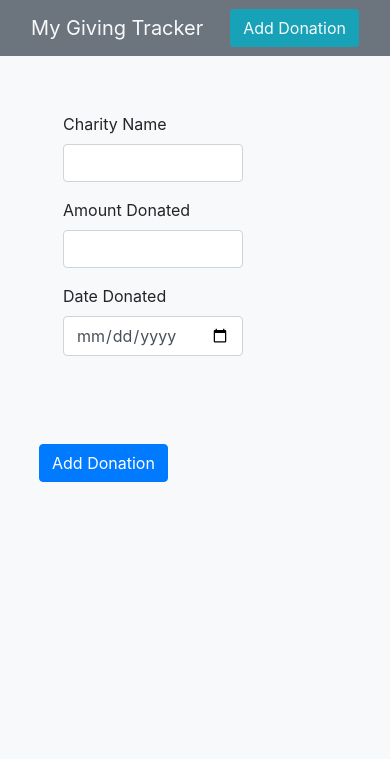
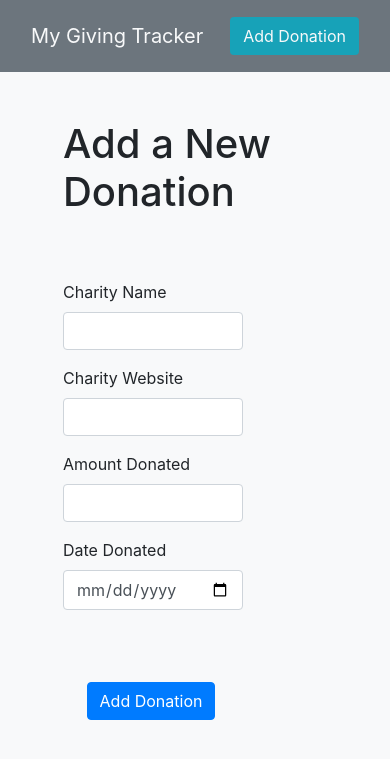
Before and after one commit to lissalad/charity-tracker, a Flask app: page /donations/new in a window 390 px wide. Shown: the top 759 px of the page. Run offline with Flask 2, Linux system fonts and the light colour scheme; some libraries are stand-ins or nearby versions.

Commit message:
formatted nice and responsive, includes website

```diff
--- a/app.py
+++ b/app.py
@@ -26,6 +26,7 @@ def donation_new():
 def donation_submit():
     donation = {
         'name': request.form.get('charity-name'),
+        'website': request.form.get('website'),
         'amount': request.form.get('amount'),
         'date': request.form.get('date'),
       }
--- a/templates/base.html
+++ b/templates/base.html
@@ -14,6 +14,6 @@
   </head>
   <body class="bg-light">
     {% include 'partials/navbar.html' %}
-    <div class="container mt-5">{% block content %}{% endblock %}</div>
+    <div class="container-fluid mt-5">{% block content %}{% endblock %}</div>
   </body>
 </html>
--- a/templates/donations_new.html
+++ b/templates/donations_new.html
@@ -1,8 +1,10 @@
 {% extends 'base.html' %} {% block content %}
-<form method="POST" action="/donations">
-  <div>{% include 'partials/donation_form.html' %}</div>
-  <div class="form-group">
-    <button class="btn btn-primary m-4" type="submit">Add Donation</button>
+<h1 class="ml-5 mb-2">Add a New Donation</h1>
+
+<form method="POST" action="/donations" class="d-flex flex-column">
+  <div class="">{% include 'partials/donation_form.html' %}</div>
+  <div class="form-group d-flex flex-column align-items-center mr-5">
+    <button class="btn btn-primary m-2 mr-5" type="submit">Add Donation</button>
   </div>
 </form>
 {% endblock %}
--- a/templates/partials/donation_form.html
+++ b/templates/partials/donation_form.html
@@ -12,6 +12,10 @@
     />
   </div>
   <div class="form-group">
+    <label for="date">Charity Website</label>
+    <input class="form-control" id="website" type="url" value="" name="website" />
+  </div>
+  <div class="form-group">
     <label for="amount">Amount Donated</label>
     <input class="form-control" id="amount" type="number" value="" name="amount" required />
   </div>
--- a/templates/partials/navbar.html
+++ b/templates/partials/navbar.html
@@ -1,7 +1,7 @@
-<nav class="navbar navbar-default bg-secondary mb-4 navbar-fixed-top">
+<nav class="navbar navbar-default bg-secondary navbar-fixed-top p-3">
   <div class="container-fluid">
-    <div class="navbar-header">
-      <a class="navbar-brand text-light" href="/">My Giving Tracker</a>
+    <div class="">
+      <a class="navbar-brand text-light text-center" href="/">My Giving Tracker</a>
     </div>
     <div class="pull-right">
       <a href="/donations/new" class="btn btn-default navbar-btn bg-info text-light"
```
Also changed, not shown: templates/charity_index.html (+16 -14 lines).
